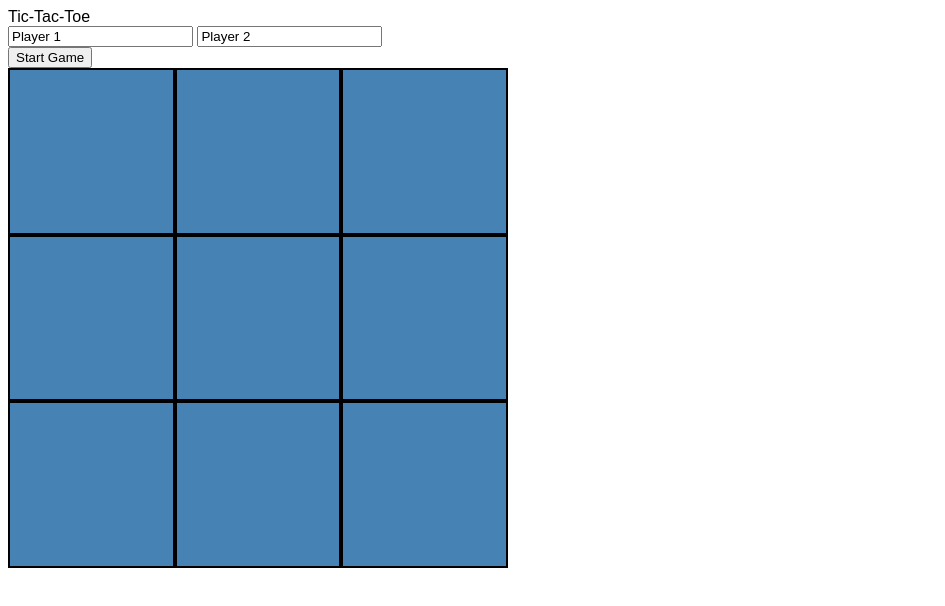
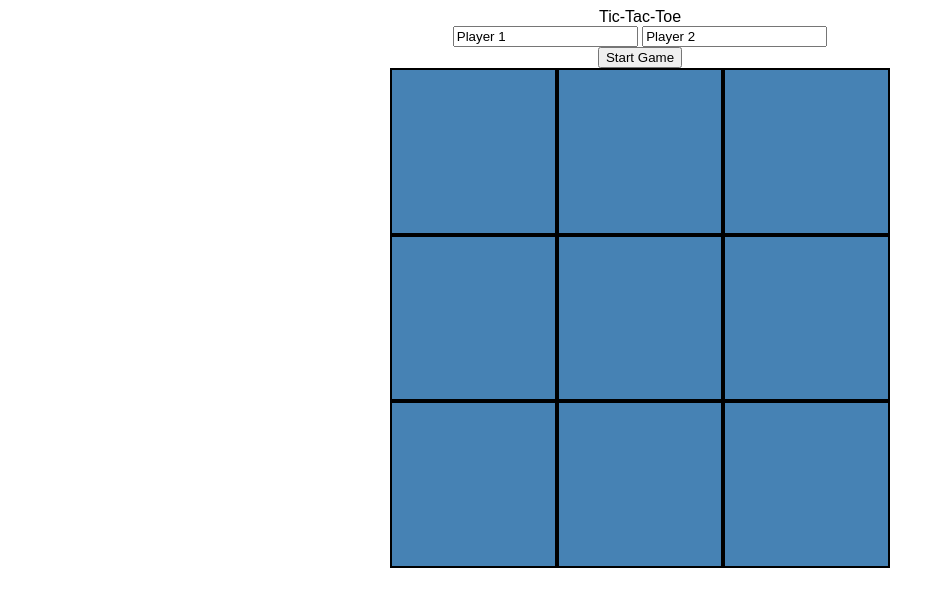
Before and after one commit to flipott/tic-tac-toe, a plain HTML site: page index.html in a window 1280 px wide. Shown: the whole page, without its empty margins (0-945 px from the left). Drawn offline with Linux system fonts and the light colour scheme.

Commit message:
Center items

```diff
--- a/styles.css
+++ b/styles.css
@@ -4,6 +4,13 @@
     -ms-user-select: none; /* IE10+/Edge */
     user-select: none; /* Standard */
     font-family: sans-serif;
+}
+
+.container {
+    display: flex;
+    flex-direction: column;
+    align-items: center;
+    height: 100%;
 }
 
 .grid {
```
